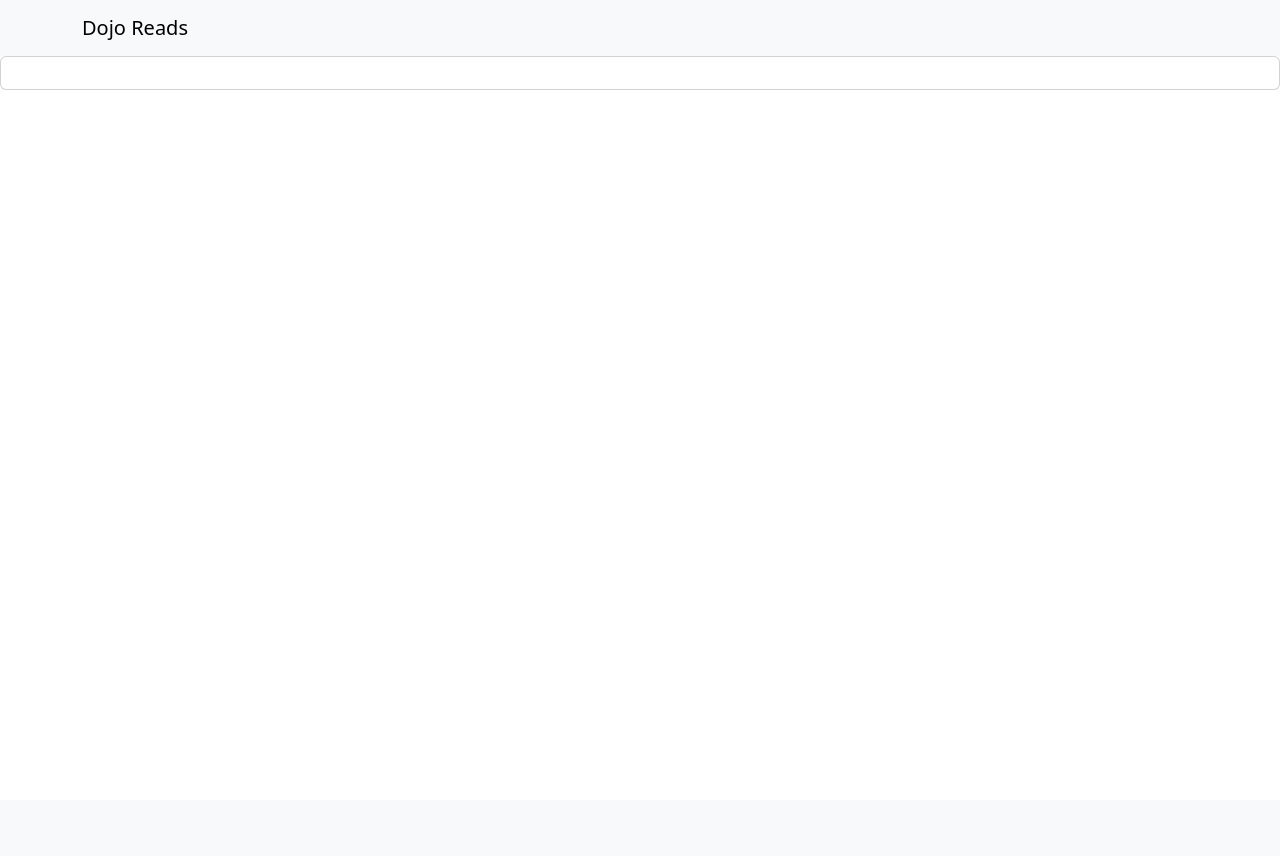
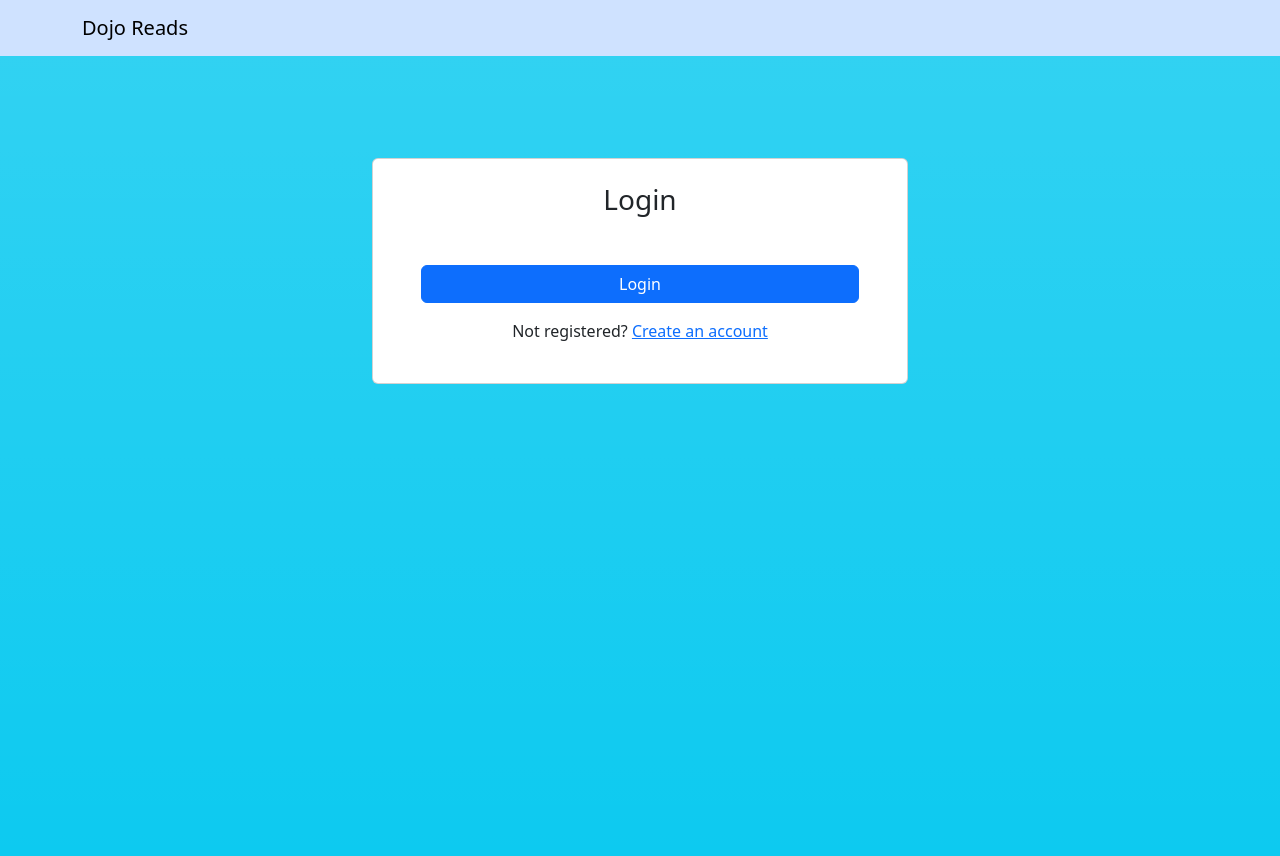
Before and after one commit to BaraaJayousi/DojoReadsProject, a Django app: page /auth/login/ in a window 1280 px wide. Before the commit the page is almost empty. Before the commit the page ends 90 px from the top, so only its background shows below. Run offline with Django 5.2, Linux system fonts and the light colour scheme.

Commit message:
set basic html skeliton for login form

```diff
--- a/AuthenticationApp/templates/login.html
+++ b/AuthenticationApp/templates/login.html
@@ -2,9 +2,28 @@
 {%block title%}Login {% endblock %}
 
 {% block content %}
-  <div class="card">
-    <div class="card-body">
+<div class="bg-info bg-gradient overflow-hidden" style="height:100vh ">
+  <div class="container" style="padding: 8%">
+    <div class="row justify-content-center">
+      <div class="col-7">
+        <div class="card">
+          <div class="card-body py-4 px-5">
+            <div class="row">
+              <h3 class="card-title text-center mb-5">Login</h3>
+              <form action="#" method="post">
+                <!-- django form -->
 
+                <input class="btn btn-primary w-100" type="submit" value="Login">
+              </form>
+            </div>
+            <div class="row text-center mt-3">
+              <p>Not registered? <a href="#">Create an account</a></p>
+            </div>
+          </div>
+        </div>
+      </div>
     </div>
   </div>
+</div>
+
 {% endblock %}
--- a/AuthenticationApp/templates/main_layout.html
+++ b/AuthenticationApp/templates/main_layout.html
@@ -7,9 +7,9 @@
   <!-- Bootstrap library CDN -->
   <link href="https://cdn.jsdelivr.net/npm/bootstrap@5.3.3/dist/css/bootstrap.min.css" rel="stylesheet" integrity="sha384-QWTKZyjpPEjISv5WaRU9OFeRpok6YctnYmDr5pNlyT2bRjXh0JMhjY6hW+ALEwIH" crossorigin="anonymous">
 </head>
-<body>
+<body style="overflow: hidden !important;">
   <!-- NavBar -->
-  <nav class="navbar bg-body-tertiary">
+  <nav class="navbar bg-primary-subtle">
     <div class="container">
       <a class="navbar-brand" href="#">
         <span class="navbar-brand mb-0 h1">Dojo Reads</span>
```
